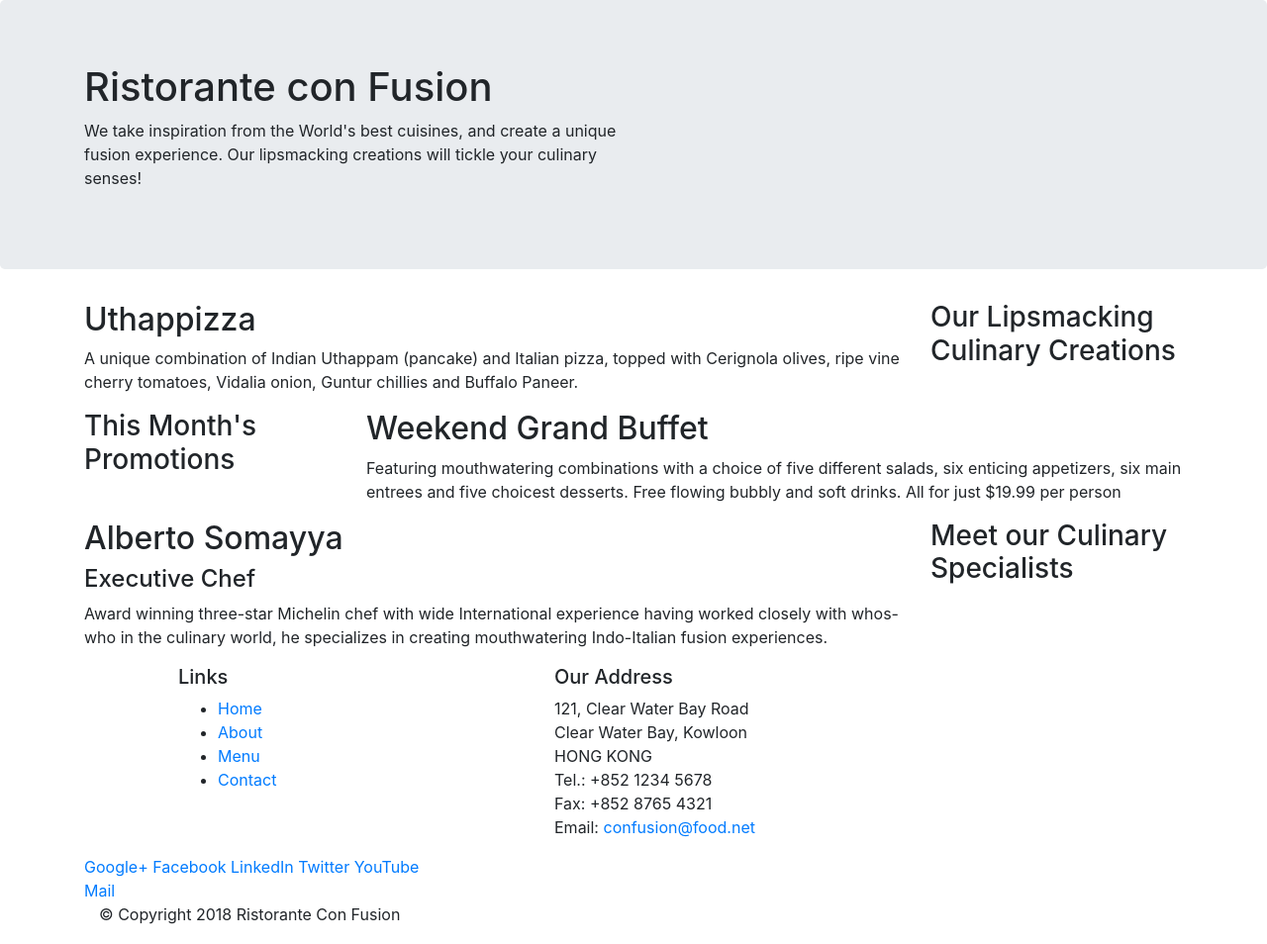
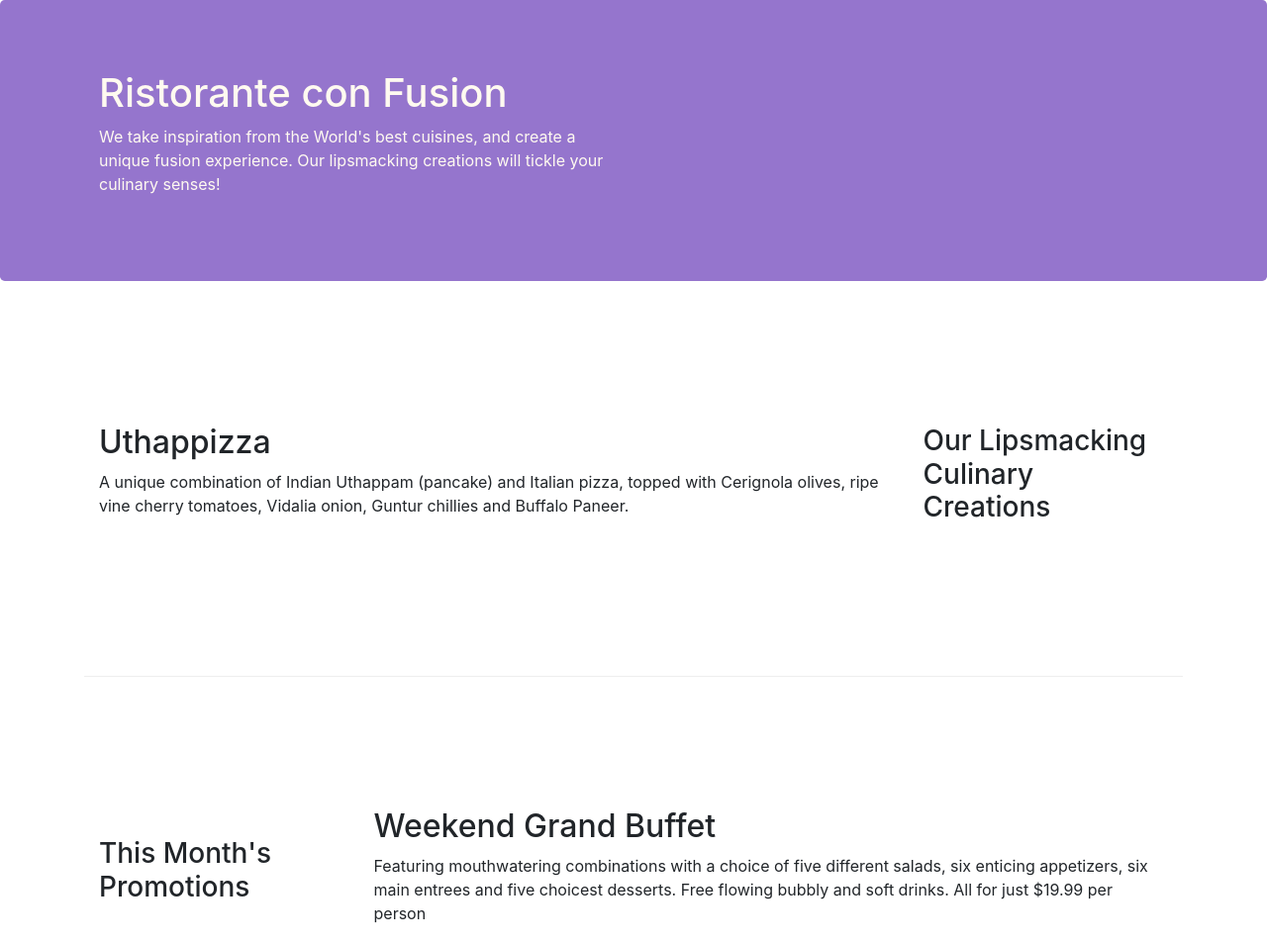
Before and after one commit to SashaBasile/conFusion, a website: page index.html in a window 1280 px wide. Shown: the top 954 px of the page at 99% size. Drawn offline with nearby package versions, Linux system fonts and the light colour scheme.

Commit message:
Bootstrap Grid Part 2

```diff
--- /dev/null
+++ b/css/styles.css
@@ -0,0 +1,30 @@
+.row-header{
+    margin:0px auto;
+    padding:0px;
+}
+
+.row-content {
+    margin:0px auto;
+    padding: 50px 0px 50px 0px;
+    border-bottom: 1px ridge;
+    min-height:400px;
+}
+
+.footer{
+    background-color: #D1C4E9;
+    margin:0px auto;
+    padding: 20px 0px 20px 0px;
+}
+
+.jumbotron {
+    padding:70px 30px 70px 30px;
+    margin:0px auto;
+    background: #9575CD ;
+    color:floralwhite;
+}
+
+address{
+    font-size:80%;
+    margin:0px;
+    color:#0f0f0f;
+}
--- a/index.html
+++ b/index.html
@@ -9,6 +9,7 @@
 
     <!-- Bootstrap CSS -->
     <link rel="stylesheet" href="node_modules/bootstrap/dist/css/bootstrap.min.css">
+    <link rel="stylesheet" href="css/styles.css" type="text/css"/>
     <title>Ristorante Con Fusion</title>
 </head>
 
@@ -16,7 +17,7 @@
 
     <header class="jumbotron">
         <div class="container">
-            <div class="row">
+            <div class="row row-header">
                 <div class="col-12 col-sm-6">
                     <h1>Ristorante con Fusion</h1>
                     <p>We take inspiration from the World's best cuisines, and create a unique fusion experience. Our lipsmacking creations will tickle your culinary senses!</p>
@@ -28,7 +29,7 @@
     </header>
 
     <div class="container">
-        <div class="row">
+        <div class="row row-content align-items-center">
             <div class="col-12 col-sm-4 order-sm-last col-md-3">
                 <h3>Our Lipsmacking Culinary Creations</h3>
             </div>
@@ -39,7 +40,7 @@
         </div>
 
 
-        <div class="row">
+        <div class="row row-content align-items-center">
             <div class="col-12 col-sm-4 col-md-3">
                 <h3>This Month's Promotions</h3>
             </div>
@@ -49,7 +50,7 @@
             </div>
         </div>
 
-        <div class="row">
+        <div class="row row-content align-items-center">
             <div class="col-12 col-sm-4 order-sm-last col-md-3">
                 <h3>Meet our Culinary Specialists</h3>
             </div>
@@ -61,12 +62,12 @@
         </div>
     </div>
 
-    <footer>
+    <footer class="footer">
         <div class="container">
             <div class="row">
                 <div class="col-4 offset-1 col-sm2">
                     <h5>Links</h5>
-                    <ul>
+                    <ul class="list-unstyled">
                         <li><a href="#">Home</a></li>
                         <li><a href="#">About</a></li>
                         <li><a href="#">Menu</a></li>
@@ -84,8 +85,8 @@
 		              Email: <a href="mailto:confusion@food.net">confusion@food.net</a>
 		           </address>
                 </div>
-                <div class="col-12 col-sm-4">
-                    <div>
+                <div class="col-12 col-sm-4 align-self-center">
+                    <div class="text-center">
                         <a href="http://google.com/+">Google+</a>
                         <a href="http://www.facebook.com/profile.php?id=">Facebook</a>
                         <a href="http://www.linkedin.com/in/">LinkedIn</a>
@@ -95,7 +96,7 @@
                     </div>
                 </div>
            </div>
-           <div>
+           <div class="row justify-content-center">
                 <div class="col-auto">
                     <p>© Copyright 2018 Ristorante Con Fusion</p>
                 </div>
```
